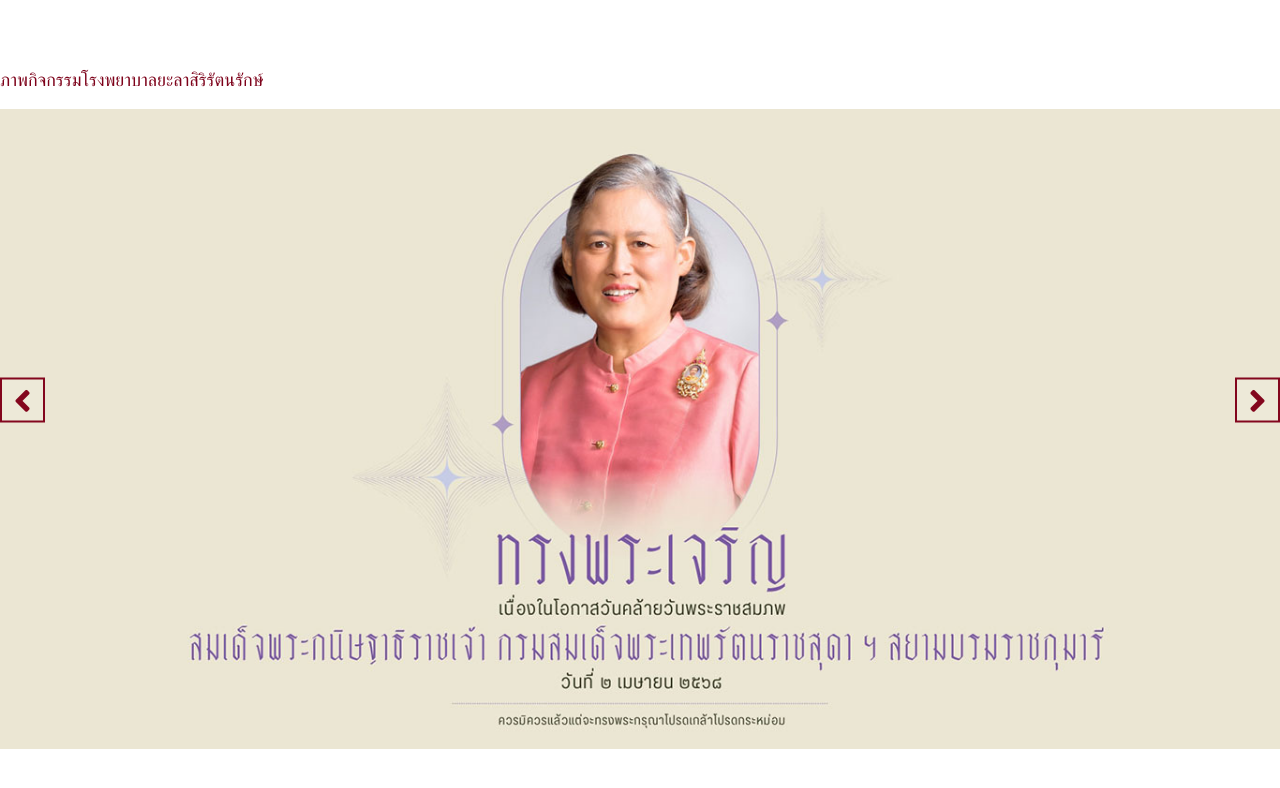
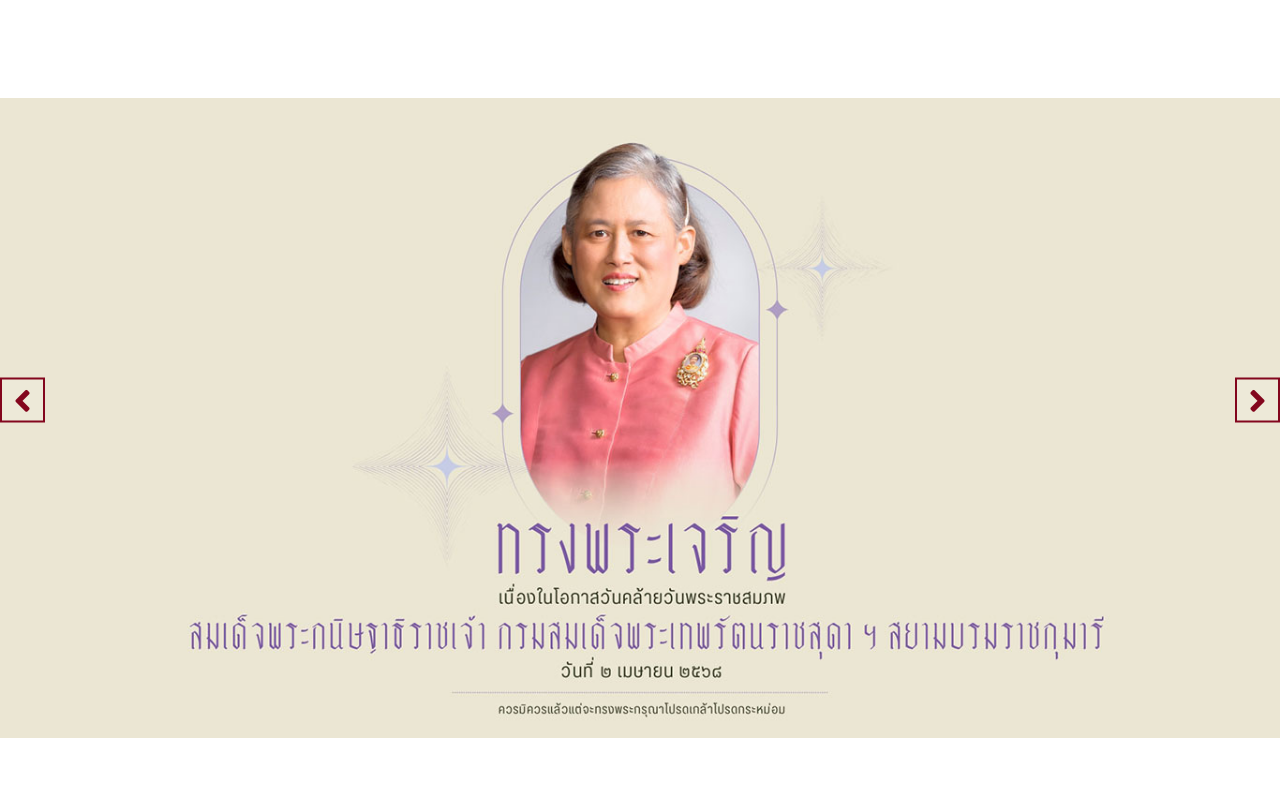
Before and after one commit to yala-policehospital/website, a plain HTML site: page main.html in a window 1280 px wide. Drawn offline with Linux system fonts and the light colour scheme.

Commit message:
Update main.html

```diff
--- a/main.html
+++ b/main.html
@@ -10,7 +10,7 @@
    <body>
       <div class="content">
 	  <br>
-<p class="" style="text-align:left;font-size:18px;color:#7d021a">ภาพกิจกรรมโรงพยาบาลยะลาสิริรัตนรักษ์</p>
+<!-- <p class="" style="text-align:left;font-size:18px;color:#7d021a">ภาพกิจกรรมโรงพยาบาลยะลาสิริรัตนรักษ์</p> -->
 <br>
          <div class="images">
             <img src="images/slider/slide2-1.jpg">
@@ -18,7 +18,7 @@
             <img src="images/slider/slide2-3.jpg">
 			<img src="images/slider/slide2-4.jpg">
 			<img src="images/slider/slide2-5.jpg">
-			<img src="images/slider/slide2-6.jpg"> -->
+			<img src="images/slider/slide2-6.jpg">
 
          </div>
          <!-- <div class="btm-slides">
```
